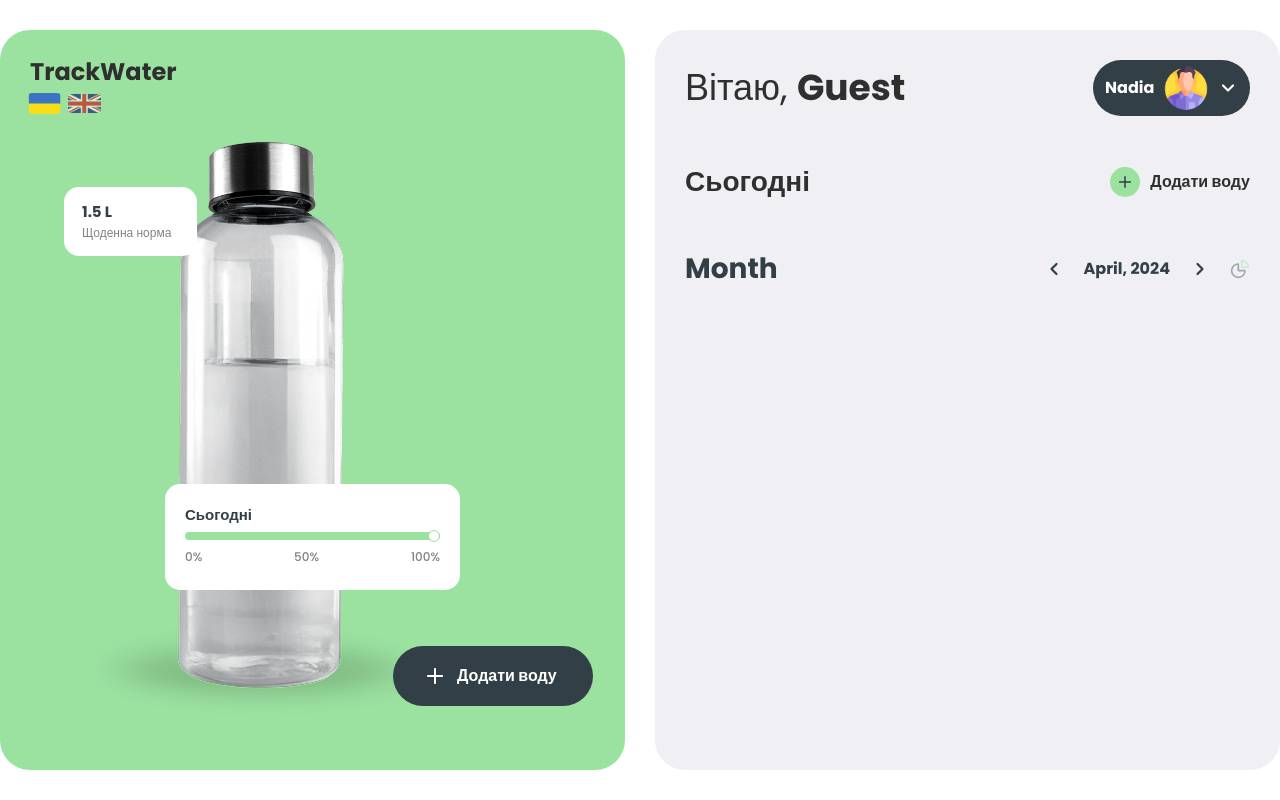
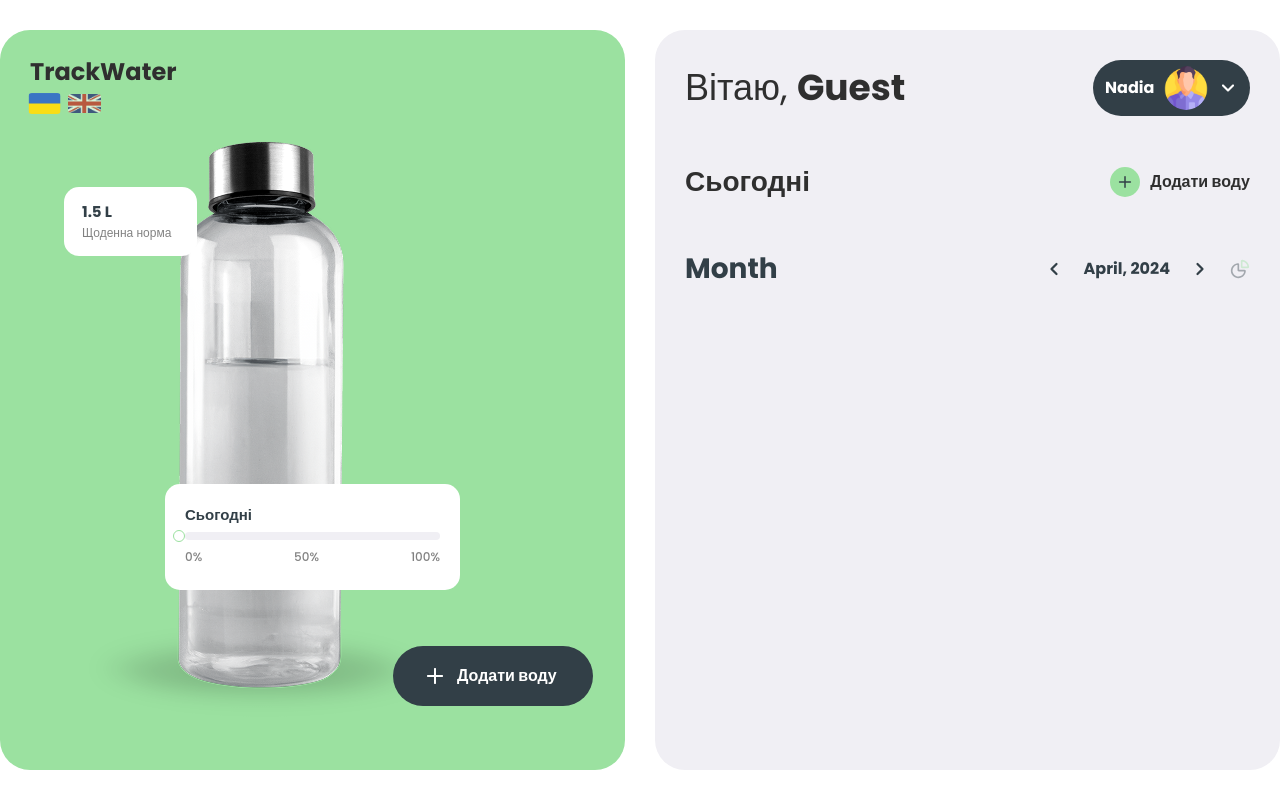
Before and after one commit to SanGariX/TrackWater, a React (Vite) app: page /user in a window 1280 px wide. Built offline with nearby package versions, Linux system fonts and the light colour scheme; sample sign-in values are in the browser's storage.

Commit message:
add progress bar and setting popup

```diff
--- a/src/App.tsx
+++ b/src/App.tsx
@@ -31,12 +31,15 @@ const App = () => {
         water: userObject.water,
         gender: userObject.gender,
         weight: userObject.weight,
+        ava: userObject.ava,
+        sports: userObject.sports,
       })
     );
-    dispatch(newDate())
-    dispatch(newTime())
+    dispatch(newDate());
+    dispatch(newTime());
     navigate("/user");
   }, []);
+
   return (
     <div
       className="wrapper"
--- a/src/Components/DailyNorma/DailyNorma.tsx
+++ b/src/Components/DailyNorma/DailyNorma.tsx
@@ -1,8 +1,12 @@
 import s from "./DailyNorma.module.scss";
 import bottle from "../../assets/bottle.png";
 import { useTranslation } from "react-i18next";
+import { useSelector } from "react-redux";
+import { RootState } from "../../Store/store";
+import dayliNorma from "../../Helpers/dailyNorm";
 const DailyNorma = () => {
   const { t } = useTranslation();
+  const { account } = useSelector((state: RootState) => state.mainSlice);
   return (
     <>
       <div className={s.wrapper_img}>
@@ -10,7 +14,7 @@ const DailyNorma = () => {
       </div>
       <div className={s.daily_norma}>
         <h4 className={s.daily_norma_title}>{t("user_left_daylyNorma")}</h4>
-        <p className={s.daily_norma_text}>1.5 L</p>
+        <p className={s.daily_norma_text}>{dayliNorma(account)} L</p>
       </div>
     </>
   );
--- a/src/Components/Progress_bar/Progress_bar.tsx
+++ b/src/Components/Progress_bar/Progress_bar.tsx
@@ -2,16 +2,37 @@
 import { css } from "@emotion/react";
 import s from "./Progress_bar.module.scss";
 import { useTranslation } from "react-i18next";
+import { useSelector } from "react-redux";
+import { RootState } from "../../Store/store";
+import { useEffect, useState } from "react";
+import procentsBar from "../../Helpers/procentsBar";
+import dayliNorma from "../../Helpers/dailyNorm";
 const Progress_bar = () => {
   const { t } = useTranslation();
+  const [resultBar, setResultBar] = useState(0);
+  const { account, time: reduxTime } = useSelector(
+    (state: RootState) => state.mainSlice
+  );
   const progresStyle = (procent: number) => css`
     width: ${procent}%;
   `;
+  useEffect(() => {
+    let result = 0;
+    account.water.forEach((item) => {
+      if (String(item.date) === String(reduxTime)) {
+        result += Number(item.valueWater);
+      }
+    });
+    setResultBar(result);
+  }, [account.water]);
   return (
     <div className={s.wrapper_progress_bar}>
       <h4 className={s.progress_bar_title}>{t("progressBar_title")}</h4>
       <div className={s.progress_bar}>
-        <div css={progresStyle(140)} className={s.progress_bar_dote}></div>
+        <div
+          css={progresStyle(procentsBar(dayliNorma(account), resultBar/1000))}
+          className={s.progress_bar_dote}
+        ></div>
       </div>
       <div className={s.wrapper_number_box}>
         <p className={s.wrapper_number_box_text}>0%</p>
--- a/src/Components/SettingForm/SettingForm.tsx
+++ b/src/Components/SettingForm/SettingForm.tsx
@@ -1,9 +1,31 @@
 import { useTranslation } from "react-i18next";
 import s from "./SettingForm.module.scss";
-import { useState } from "react";
+import { useEffect, useState } from "react";
+import { useDispatch, useSelector } from "react-redux";
+import { AppDispatch, RootState } from "../../Store/store";
+import { settingAcc } from "../../Store/Slices/Main/mainSlice";
 const SettingForm = () => {
+  const { account } = useSelector((state: RootState) => state.mainSlice);
   const { t } = useTranslation();
-  const [radio, setRadio] = useState<string>("");
+  const dispatch = useDispatch<AppDispatch>();
+  const [radio, setRadio] = useState<string>(account.gender);
+  const [input, setInput] = useState({
+    name: account.name,
+    email: account.email,
+    sports: account.sports,
+    weight: account.weight,
+  });
+  useEffect(() => {
+    dispatch(
+      settingAcc({
+        gender: radio,
+        email: input.email,
+        name: input.name,
+        sports: input.sports,
+        weight: input.weight,
+      })
+    );
+  }, [input, radio]);
   return (
     <>
       <form className={s.form}>
@@ -25,7 +47,7 @@ const SettingForm = () => {
                   id="Woman"
                   type="radio"
                   name="gender"
-                  value={"Woman"}
+                  defaultValue={"Woman"}
                 />
                 <span className={s.form_input_box_radio_text}>
                   {t("gender_radio_women")}
@@ -45,7 +67,7 @@ const SettingForm = () => {
                   id="Man"
                   type="radio"
                   name="gender"
-                  value={"Man"}
+                  defaultValue={"Man"}
                 />
                 <span className={s.form_input_box_radio_text}>
                   {t("gender_radio_man")}
@@ -60,15 +82,23 @@ const SettingForm = () => {
               className={s.form_input_box_input}
               type="text"
               name="name"
+              defaultValue={account.name}
+              onChange={(evt) => {
+                setInput({ ...input, name: evt.target.value });
+              }}
             />
           </div>
           <div className={s.form_input_box}>
             <span className={s.form_input_box_span}>{t("setting_email")}</span>
             <input
+              onChange={(evt) => {
+                setInput({ ...input, email: evt.target.value });
+              }}
+              defaultValue={account.email}
               placeholder={t("setting_email")}
               className={s.form_input_box_input}
               type="text"
-              name="name"
+              name="email"
             />
           </div>
         </div>
@@ -78,6 +108,10 @@ const SettingForm = () => {
               {t("setting_weight")}
             </span>
             <input
+              onChange={(evt) => {
+                setInput({ ...input, weight: Number(evt.target.value) });
+              }}
+              defaultValue={account.weight}
               placeholder="0"
               className={s.form_input_box_input}
               type="text"
@@ -89,17 +123,23 @@ const SettingForm = () => {
               {t("setting_participation")}
             </span>
             <input
-              placeholder="0"
+              onChange={(evt) => {
+                setInput({ ...input, sports: evt.target.value });
+              }}
+              defaultValue={account.sports}
+              placeholder="2.20"
               className={`${s.form_input_box_input} ${s.form_input_box_input_right}`}
               type="text"
-              name="weight"
+              name="sports"
             />
           </div>
         </div>
       </form>
       <div className={s.setting_bottom}>
         <div className={s.form_box_daily_norma}>
-          <h4 className={`${s.form_input_box_span} ${s.center}`}>{t("dayly_title")}</h4>
+          <h4 className={`${s.form_input_box_span} ${s.center}`}>
+            {t("dayly_title")}
+          </h4>
           <div className={s.form_box_daily_norma_inner}>
             <div className={s.daily_norma_inner_item}>
               <div className={s.daily_norma_inner_item_title}>
--- /dev/null
+++ b/src/Helpers/dailyNorm.ts
@@ -0,0 +1,13 @@
+const dayliNorma = (object: any) => {
+  if (!object.gender || !object.weight || !object.sports) return 1.5;
+  if (!Number(object.weight) || Number(object.weight) > 140) return 1.5;
+  if (!Number(object.sports) || Number(object.sports) > 15) return 1.5;
+  if (object.gender === "Woman") {
+    return Number(object.weight) * 0.03 + Number(object.sports) * 0.4;
+  }
+  if (object.gender === "Man") {
+    return Number(object.weight) * 0.04 + Number(object.sports) * 0.6;
+  }
+  return 1.5;
+};
+export default dayliNorma;
--- /dev/null
+++ b/src/Helpers/procentsBar.ts
@@ -0,0 +1,4 @@
+const procentsBar = (TalonNumber: any, number: any) => {
+  return ((number*100)/TalonNumber);
+};
+export default procentsBar;
--- a/src/Pages/SignIn/SignIn.tsx
+++ b/src/Pages/SignIn/SignIn.tsx
@@ -71,6 +71,8 @@ const SignIn = () => {
             email: object_acc.email,
             password: object_acc.password,
             water: object_acc.water,
+            ava: object_acc.ava,
+            sports: object_acc.sports
           })
         );
         localStorage.setItem("user", `user_id=${i}`);
--- a/src/Pages/SignUp/SignUp.tsx
+++ b/src/Pages/SignUp/SignUp.tsx
@@ -56,6 +56,8 @@ const SignUp = () => {
               weight: 0,
               gender: "",
               water: [],
+              ava: "",
+              sports: "",
             })
           );
           localStorage.setItem("user", `user_id=${i}`);
@@ -69,6 +71,8 @@ const SignUp = () => {
               weight: 0,
               gender: "",
               water: [],
+              ava: "",
+              sports: "",
             })
           );
           navigate("/user");
--- a/src/Store/Slices/Main/mainSlice.ts
+++ b/src/Store/Slices/Main/mainSlice.ts
@@ -17,6 +17,8 @@ type initialStateType = {
     readonly weight: number;
     readonly gender: string;
     readonly water: any[];
+    readonly sports: any;
+    readonly ava: any;
   };
   readonly date: string;
   readonly time: string;
@@ -41,6 +43,8 @@ type changeStatusTypePayload = {
   readonly weight: number;
   readonly gender: string;
   readonly water: string[] | number[];
+  readonly ava: any;
+  readonly sports: any;
 };
 type menuOpenTypePayload = {
   readonly menuOpen: "setting" | "addWater" | "remove" | "editWater" | "exit";
@@ -66,6 +70,8 @@ const initialState: initialStateType = {
     water: [],
     gender: "",
     weight: 0,
+    sports: "",
+    ava: "",
   },
   date: "",
   time: "",
@@ -86,8 +92,18 @@ const mainSlice = createSlice({
       state.message = action.payload.message;
     },
     changeStatus: (state, action: PayloadAction<changeStatusTypePayload>) => {
-      const { email, gender, id, enterAcc, name, password, weight, water } =
-        action.payload;
+      const {
+        email,
+        gender,
+        id,
+        enterAcc,
+        name,
+        password,
+        weight,
+        water,
+        ava,
+        sports,
+      } = action.payload;
       state.enterAcc = enterAcc;
       state.account = {
         email: email,
@@ -97,6 +113,8 @@ const mainSlice = createSlice({
         password: password,
         weight: weight,
         water: water,
+        ava: ava,
+        sports: sports,
       };
       const time = new Date();
       state.time = `${time.getFullYear()}:${time.getMonth()}:${time.getDay()}`;
@@ -129,6 +147,8 @@ const mainSlice = createSlice({
         water: [],
         gender: "",
         weight: 0,
+        ava: "",
+        sports: "",
       };
       localStorage.removeItem("enterAcc");
       localStorage.removeItem("user");
@@ -167,8 +187,18 @@ const mainSlice = createSlice({
       localStorage.setItem(state.account.id, JSON.stringify(state.account));
     },
     deleteItemWater: (state, action) => {
-      const currentWater = state.account.water.filter((item) => item.id !== action.payload.id);
-      state.account.water = currentWater
+      const currentWater = state.account.water.filter(
+        (item) => item.id !== action.payload.id
+      );
+      state.account.water = currentWater;
+      localStorage.setItem(state.account.id, JSON.stringify(state.account));
+    },
+    settingAcc: (state, action) => {
+      state.account.gender = action.payload.gender;
+      state.account.email = action.payload.email;
+      state.account.name = action.payload.name;
+      state.account.sports = action.payload.sports;
+      state.account.weight = action.payload.weight;
       localStorage.setItem(state.account.id, JSON.stringify(state.account));
     },
   },
@@ -183,5 +213,6 @@ export const {
   addAmountWater,
   newTime,
   EditItemWater,
-  deleteItemWater
+  deleteItemWater,
+  settingAcc,
 } = mainSlice.actions;
```
Also changed, not shown: src/Components/SettingForm/SettingForm.module.scss (+8 -4 lines).
